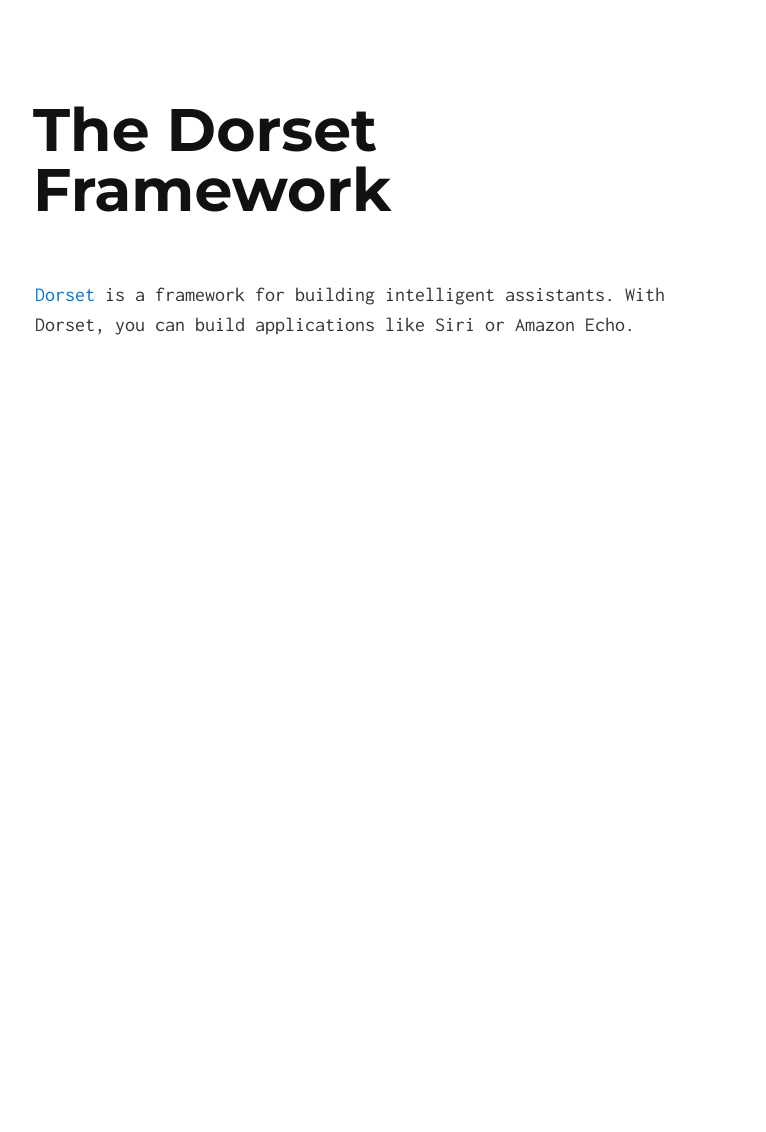
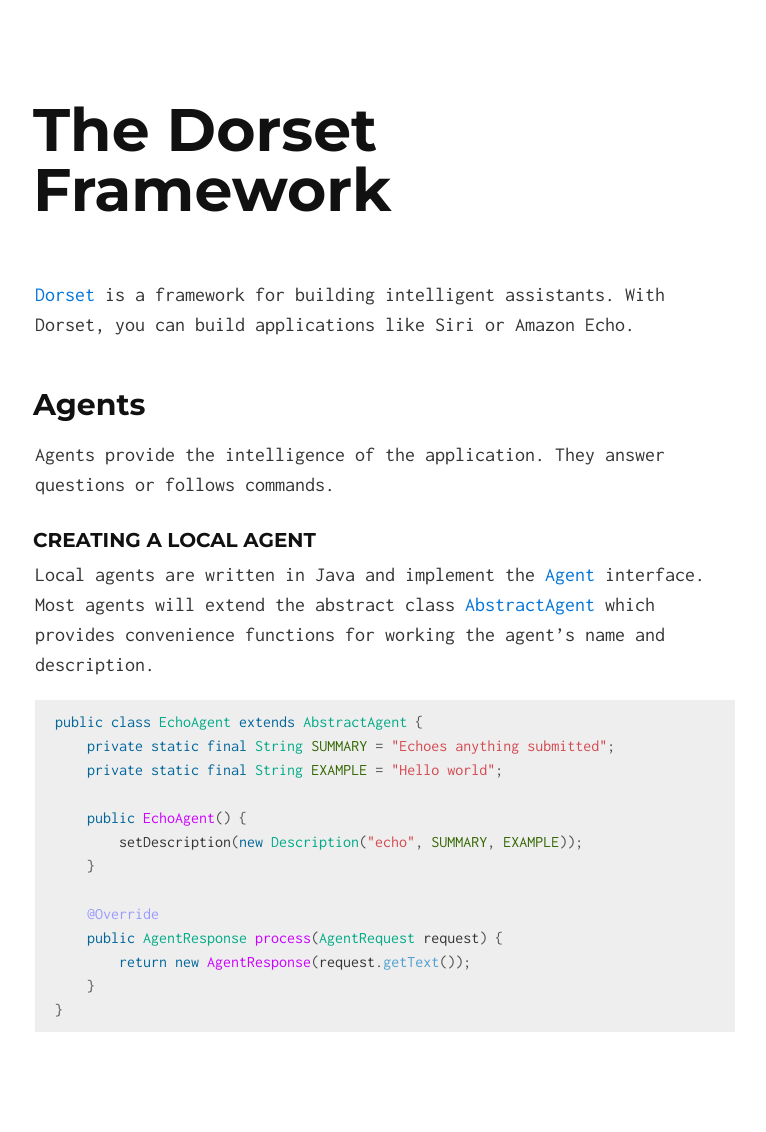
Before and after one commit to DorsetProject/DorsetProject.github.io, a Jekyll site: the page built from index.md, in a window 1280 px wide. Shown: the whole page, without its empty margins (255-1021 px from the left). Built offline with Jekyll 4.4.1, drawn with Linux system fonts in a browser that asks for light colours; before the commit the page ends 900 px from its top, so only the background shows below that.

Commit message:
added a little documentation about agents

```diff
--- a/index.md
+++ b/index.md
@@ -3,3 +3,28 @@ layout: default
 ---
 
 [Dorset](https://github.com/DorsetProject/dorset-framework) is a framework for building intelligent assistants. With Dorset, you can build applications like Siri or Amazon Echo.
+
+## Agents
+
+Agents provide the intelligence of the application. They answer questions or follows commands.
+
+### Creating a Local Agent
+
+Local agents are written in Java and implement the [Agent](https://github.com/DorsetProject/dorset-framework/blob/master/core/src/main/java/edu/jhuapl/dorset/agents/Agent.java) interface.
+Most agents will extend the abstract class [AbstractAgent](https://github.com/DorsetProject/dorset-framework/blob/master/core/src/main/java/edu/jhuapl/dorset/agents/AbstractAgent.java) which provides convenience functions for working the agent's name and description.
+
+{% highlight java %}
+public class EchoAgent extends AbstractAgent {
+    private static final String SUMMARY = "Echoes anything submitted";
+    private static final String EXAMPLE = "Hello world";
+
+    public EchoAgent() {
+        setDescription(new Description("echo", SUMMARY, EXAMPLE));
+    }
+
+    @Override
+    public AgentResponse process(AgentRequest request) {
+        return new AgentResponse(request.getText());
+    }
+}
+{% endhighlight %}
```
Also changed, not shown: README.md.
